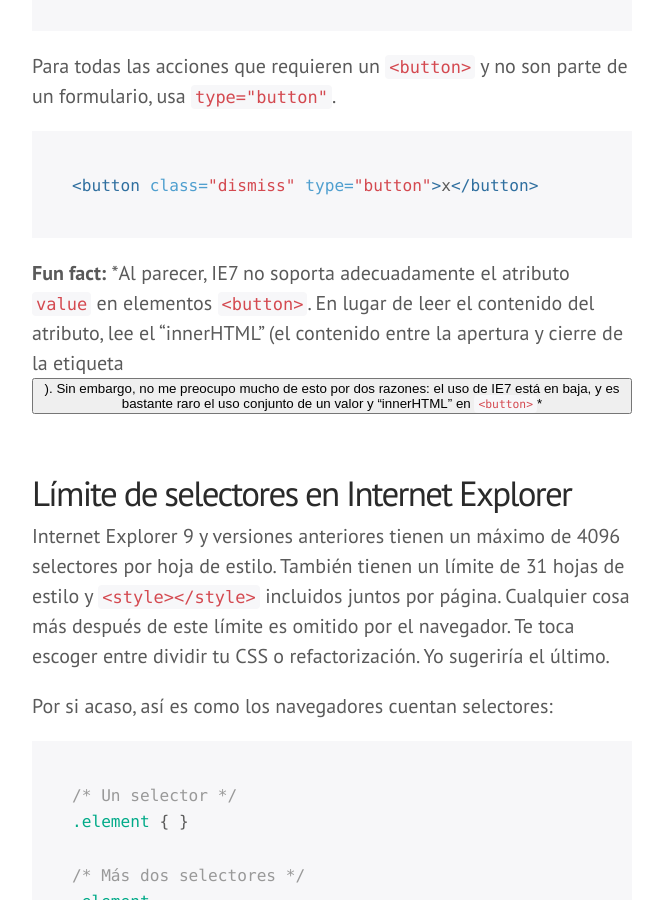
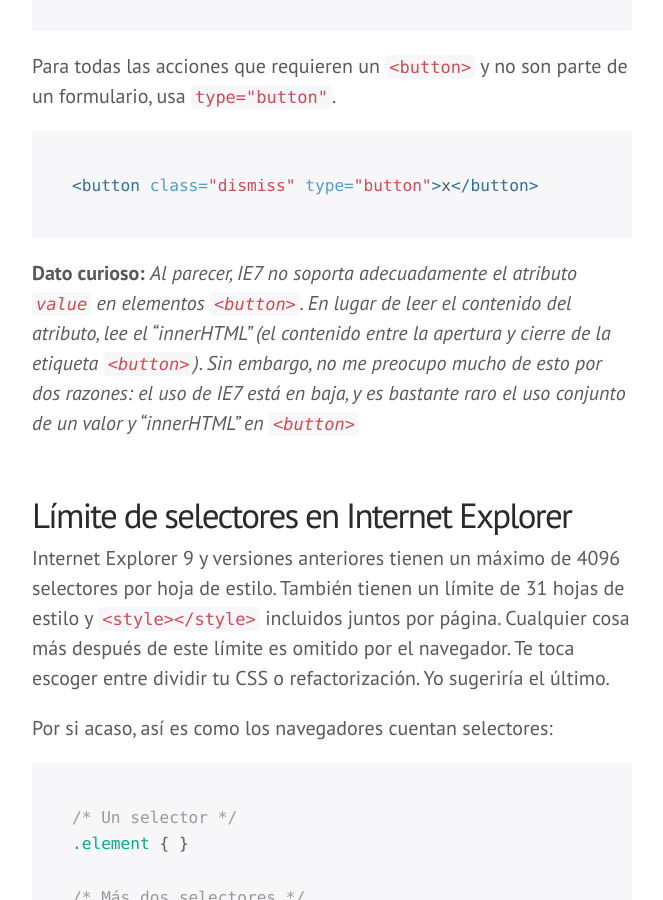
Before and after one commit to aauri/wtf-html-y-css, a Jekyll site: the page built from index.md, in a window 1280 px wide and 900 px high, scrolled down 7616 px. Shown: the whole window, without its empty margins (308-971 px from the left). Built offline with Jekyll 4.4.1, drawn with Linux system fonts in a browser that asks for light colours; some web fonts are replaced; Markdown is read by kramdown in place of the engine named in the settings; comment, search, counter and statistics services are not loaded.

Commit message:
Fixes button tag typo
The button tag was open as a HTML tag, so I added some markdown tags to
escape the tag

````diff
--- a/index.md
+++ b/index.md
@@ -218,7 +218,7 @@ Para todas las acciones que requieren un `<button>` y no son parte de un formula
 <button class="dismiss" type="button">x</button>
 ```
 
-**Fun fact:** *Al parecer, IE7 no soporta adecuadamente el atributo `value` en elementos `<button>`. En lugar de leer el contenido del atributo, lee el "innerHTML" (el contenido entre la apertura y cierre de la etiqueta <button>). Sin embargo, no me preocupo mucho de esto por dos razones: el uso de IE7 está en baja, y es bastante raro el uso conjunto de un valor y "innerHTML" en `<button>`*
+**Dato curioso:** *Al parecer, IE7 no soporta adecuadamente el atributo `value` en elementos `<button>`. En lugar de leer el contenido del atributo, lee el "innerHTML" (el contenido entre la apertura y cierre de la etiqueta `<button>`). Sin embargo, no me preocupo mucho de esto por dos razones: el uso de IE7 está en baja, y es bastante raro el uso conjunto de un valor y "innerHTML" en `<button>`*
 
 
 <a name="ie-selector-limit"></a>
````
